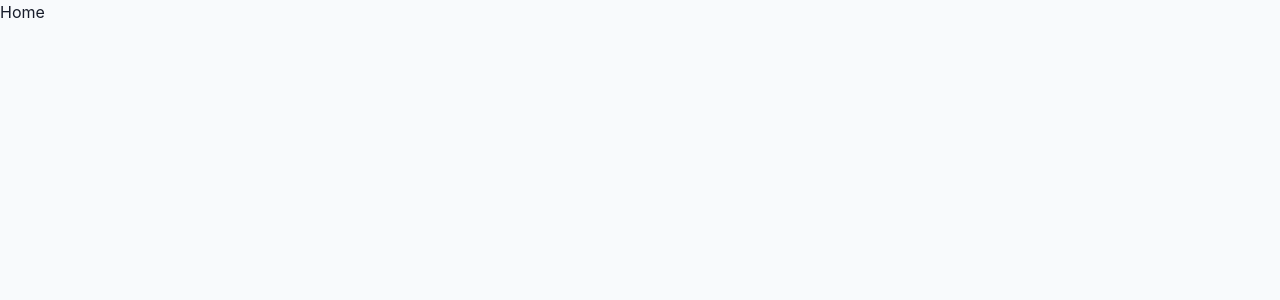
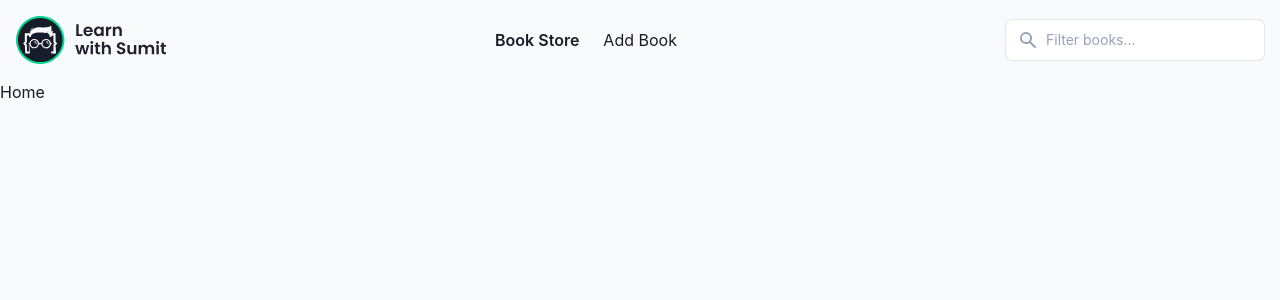
Before and after one commit to pmfoysal/lws-redux-as08, a React (Create React App) app: page / in a window 1280 px wide. Shown: the top 300 px of the page. Built offline with nearby package versions, Linux system fonts and the light colour scheme.

Commit message:
Header Component Added

```diff
--- a/src/components/header.jsx
+++ b/src/components/header.jsx
@@ -1,3 +1,36 @@
+import { Link } from 'react-router-dom';
+
 export default function Header() {
-   return <div>Header</div>;
+   return (
+      <nav class='py-4 2xl:px-6'>
+         <div class='container flex items-center justify-between'>
+            <img src='/assets/icons/logo.svg' width='150px' class='object-contain' />
+            <ul class='hidden md:flex items-center space-x-6'>
+               <Link class='font-semibold cursor-pointer' to='/' id='lws-bookStore'>
+                  <li>Book Store</li>
+               </Link>
+               <Link class='cursor-pointer' to='/add' id='lws-addBook'>
+                  <li>Add Book</li>
+               </Link>
+            </ul>
+            <form class='flex items-center'>
+               <div class='group relative rounded-md bg-white'>
+                  <svg
+                     width='20'
+                     height='20'
+                     fill='currentColor'
+                     class='absolute left-3 top-1/2 -mt-2.5 text-slate-400 pointer-events-none group-focus-within:text-primary'
+                  >
+                     <path
+                        fill-rule='evenodd'
+                        clip-rule='evenodd'
+                        d='M8 4a4 4 0 100 8 4 4 0 000-8zM2 8a6 6 0 1110.89 3.476l4.817 4.817a1 1 0 01-1.414 1.414l-4.816-4.816A6 6 0 012 8z'
+                     ></path>
+                  </svg>
+                  <input type='text' placeholder='Filter books...' class='search' id='lws-search' />
+               </div>
+            </form>
+         </div>
+      </nav>
+   );
 }
--- a/src/layouts/layout.jsx
+++ b/src/layouts/layout.jsx
@@ -1,9 +1,11 @@
 import { Fragment } from 'react';
 import { Outlet } from 'react-router-dom';
+import Header from '../components/header';
 
 export default function Layout() {
    return (
       <Fragment>
+         <Header />
          <Outlet />
       </Fragment>
    );
```
